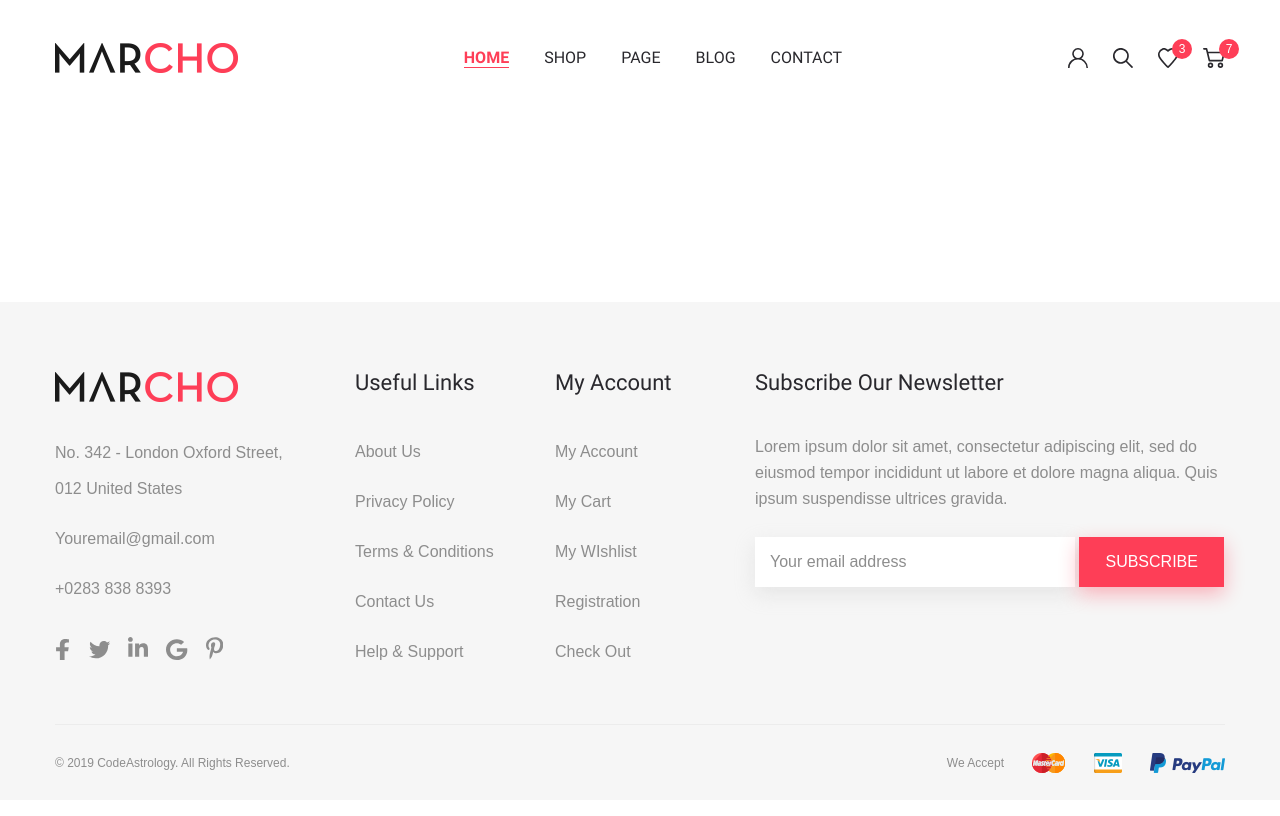
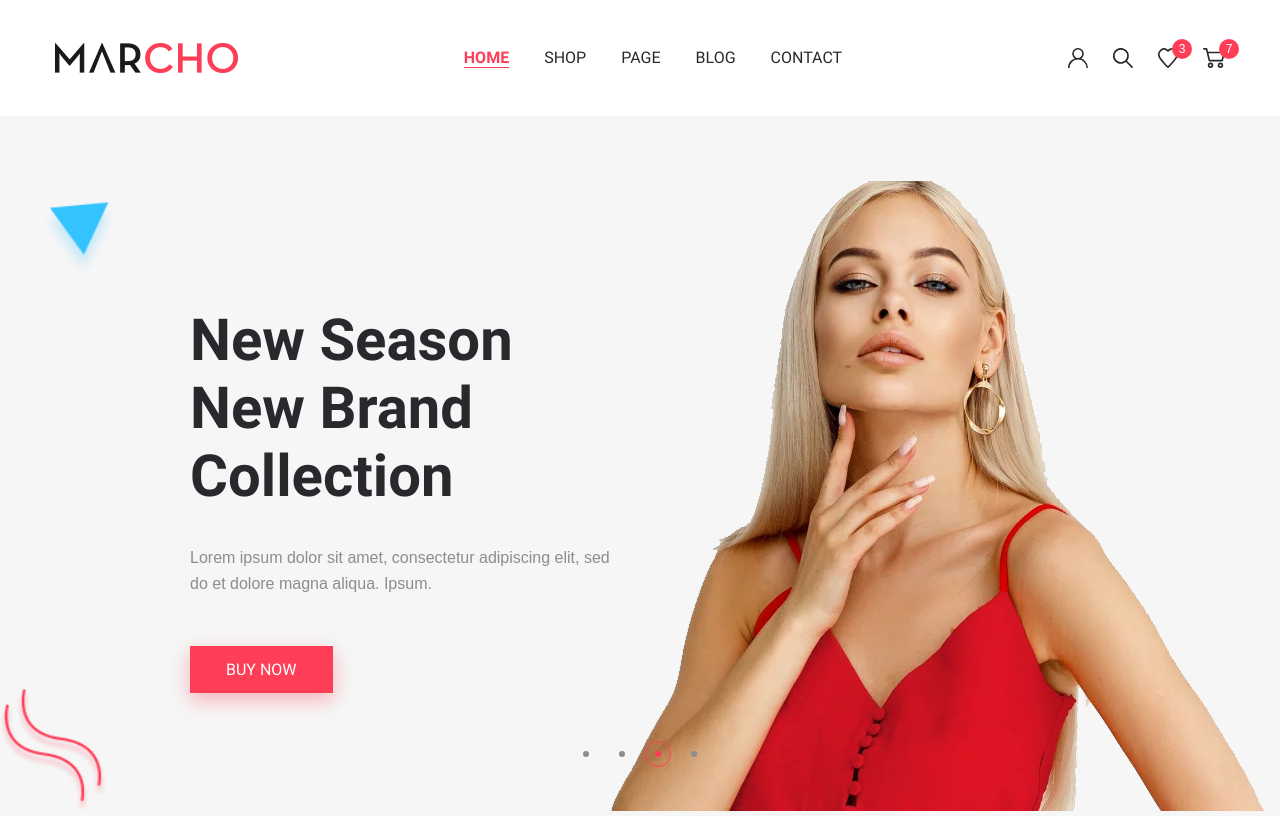
Before and after one commit to BENDER-BANDERA-UA/marcho, a website: page app/index.html in a window 1280 px wide. Shown: the top 816 px of the page. Drawn offline with nearby package versions, Linux system fonts and the light colour scheme; files that its build step writes are made by us from their sources; files whose address does not match are found by name.

Commit message:
added top-slider section

```diff
--- a/app/index.html
+++ b/app/index.html
@@ -58,6 +58,73 @@
     </header>
 
     <main class="main">
+
+      <section class="top-slider">
+
+        <div class="container top-slider__container">
+
+          <div class="top-slider__inner">
+            <div class="top-slider__item">
+              <div class="top-slider__content">
+                <h3 class="top-slider__title">
+                  New Season <br>
+                  New Brand Collection
+                </h3>
+                <p class="top-slider__text">
+                  Lorem ipsum dolor sit amet, consectetur adipiscing elit, sed do
+                  et dolore magna aliqua. Ipsum.
+                </p>
+                <a class="top-slider__link" href="#">BUY NOW</a>
+              </div>
+              <img class="top-slider__img" src="images/slider/photo.png" alt="slide images">
+            </div>
+            <div class="top-slider__item">
+              <div class="top-slider__content">
+                <h3 class="top-slider__title">
+                  New Season <br>
+                  New Brand Collection
+                </h3>
+                <p class="top-slider__text">
+                  Lorem ipsum dolor sit amet, consectetur adipiscing elit, sed do
+                  et dolore magna aliqua. Ipsum.
+                </p>
+                <a class="top-slider__link" href="#">BUY NOW</a>
+              </div>
+              <img class="top-slider__img" src="images/slider/photo.png" alt="slide images">
+            </div>
+            <div class="top-slider__item">
+              <div class="top-slider__content">
+                <h3 class="top-slider__title">
+                  New Season <br>
+                  New Brand Collection
+                </h3>
+                <p class="top-slider__text">
+                  Lorem ipsum dolor sit amet, consectetur adipiscing elit, sed do
+                  et dolore magna aliqua. Ipsum.
+                </p>
+                <a class="top-slider__link" href="#">BUY NOW</a>
+              </div>
+              <img class="top-slider__img" src="images/slider/photo.png" alt="slide images">
+            </div>
+            <div class="top-slider__item">
+              <div class="top-slider__content">
+                <h3 class="top-slider__title">
+                  New Season <br>
+                  New Brand Collection
+                </h3>
+                <p class="top-slider__text">
+                  Lorem ipsum dolor sit amet, consectetur adipiscing elit, sed do
+                  et dolore magna aliqua. Ipsum.
+                </p>
+                <a class="top-slider__link" href="#">BUY NOW</a>
+              </div>
+              <img class="top-slider__img" src="images/slider/photo.png" alt="slide images">
+            </div>
+          </div>
+
+        </div>
+
+      </section>
 
     </main>
 
--- a/app/js/main.js
+++ b/app/js/main.js
@@ -1,3 +1,11 @@
 $(function() {
 
+$('.top-slider__inner').slick({
+  dots: true,
+  arrows:false,
+  fade: true,
+  autoplay: true,
+  autoplaySpeed: 2000
+})
+
 });
--- /dev/null
+++ b/app/scss/_libs.scss
@@ -0,0 +1 @@
+@import '../../node_modules/slick-carousel/slick/slick.scss'
--- a/app/scss/_vars.scss
+++ b/app/scss/_vars.scss
@@ -22,3 +22,12 @@ $bg: #f6f6f6;
   font-family: 'Roboto-Bold', sans-serif;
   font-weight: 700;
 }
+
+%btn{
+  padding: 12px 26px;
+  text-transform: uppercase;
+  color: #ffffff;
+  background-color: $accent;
+  @extend %roboto-400;
+  box-shadow: 0px 7px 20px 0px rgba(255, 17, 48, 0.3);
+}
--- a/app/scss/style.scss
+++ b/app/scss/style.scss
@@ -1,6 +1,7 @@
 @import 'vars';
 @import 'fonts';
 @import 'reset';
+@import 'libs';
 @import 'global';
 
 .header {
@@ -163,12 +164,8 @@ footer {
   }
 
   &__form-btn {
+    @extend %btn;
     border: none;
-    background-color: $accent;
-    color: #fff;
-    text-transform: uppercase;
-    padding: 12px 26px;
-    box-shadow: 0px 7px 20px 0px rgba(255, 17, 48, 0.3);
     cursor: pointer;
   }
 }
@@ -187,6 +184,90 @@ footer {
   }
 }
 
+.top-slider {
+  background-image: url('../images/top-slider-bg.png');
+  background-repeat: no-repeat;
+  background-size: cover;
+  background-color: $bg;
+  padding: 65px 0 45px;
+
+  &__container {
+    max-width: 1560px;
+  }
+
+  &__content {
+    padding-left: 175px;
+    padding-top: 125px;
+  }
+
+  &__item {
+    display: flex !important;
+    justify-content: space-between;
+  }
+
+  &__title {
+    max-width: 670px;
+    font-size: 58px;
+    line-height: 68px;
+    color: $title;
+    @extend %roboto-700;
+    margin-bottom: 35px;
+  }
+
+  &__text {
+    max-width: 470px;
+    margin-bottom: 55px;
+  }
+
+  &__link {
+    @extend %btn;
+    padding: 14px 36px;
+  }
+
+  .slick-dots {
+    display: flex;
+    justify-content: center;
+    margin-top: -70px;
+
+    li {
+      padding: 0 5px;
+      line-height: 0;
+
+      button {
+        padding: 0;
+        font-size: 0;
+        background-color: transparent;
+        width: 26px;
+        height: 26px;
+        border: 1px solid transparent;
+        border-radius: 50%;
+        position: relative;
+
+        &::before {
+          content: '';
+          position: absolute;
+          width: 6px;
+          height: 6px;
+          border-radius: 50%;
+          background-color: $default;
+          top: 50%;
+          left: 50%;
+          transform: translate(-50%, -50%);
+        }
+      }
+
+      &.slick-active {
+        button {
+          border-color: $accent;
+
+          &::before {
+            background-color: $accent;
+          }
+        }
+      }
+    }
+  }
+}
 
 
 
--- a/gulpfile.js
+++ b/gulpfile.js
@@ -39,6 +39,7 @@ function styles() {
 function scripts() {
     return src([
             'node_modules/jquery/dist/jquery.js',
+            'node_modules/slick-carousel/slick/slick.js',
             'app/js/main.js'
         ])
         .pipe(concat('main.min.js'))
--- a/package.json
+++ b/package.json
@@ -17,6 +17,7 @@
     "gulp-imagemin": "^7.1.0",
     "gulp-sass": "^4.1.0",
     "gulp-uglify": "^3.0.2",
-    "jquery": "^3.5.1"
+    "jquery": "^3.5.1",
+    "slick-carousel": "^1.8.1"
   }
 }
```
Also changed, not shown: app/images/slider/photo.png (added), app/images/top-slider-bg.png (added), app/js/main.min.js.
